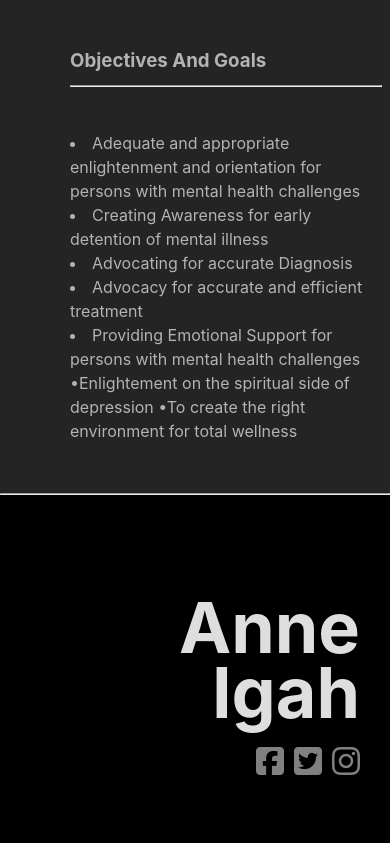
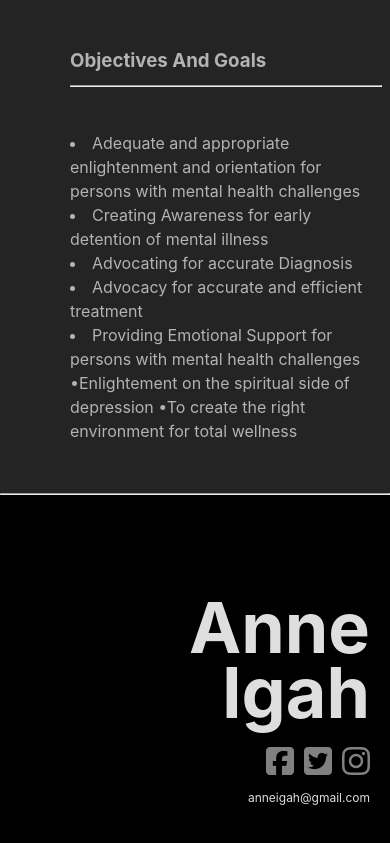
Before and after one commit to Shekinah007/annes-app, a React (Vite) app: page / in a window 390 px wide. Shown: the part 3113-3956 px from the top of the page. Built offline with nearby package versions, Linux system fonts and the light colour scheme.

Commit message:
Actual fix for overflow issue

```diff
--- a/src/App.css
+++ b/src/App.css
@@ -1,5 +1,10 @@
 #root {
   font-size: 16px;
+}
+
+p {
+  margin: 0;
+  padding: 0;
 }
 
 .menu-btn {
@@ -223,18 +228,22 @@ footer {
   padding-block: 100px;
   padding-inline: 100px;
   background-color: black;
-  line-height: 65px;
   height: 50vh;
   width: 100vw;
   box-sizing: border-box;
+  overflow: hidden;
+  display: flex;
+  flex-direction: column;
+  gap: 10px;
 }
 
-footer p {
+footer .name {
   font-size: 70px;
   font-weight: bolder;
+  line-height: 65px;
 }
 
-footer div {
+footer .text {
   display: flex;
   justify-content: flex-end;
   flex-wrap: wrap;
@@ -297,7 +306,11 @@ footer a:hover {
   }
 
   footer {
-    padding-inline: 30px;
+    padding-inline: 20px;
   }
 
 }
+
+.email {
+  font-size: 12px;
+}
--- a/src/App.jsx
+++ b/src/App.jsx
@@ -147,13 +147,16 @@ function App() {
       </div>
       <hr />
       <footer id="contact">
-        <p className='animate head-left'>Anne</p>
-        <p className='animate head-right'>Igah</p>
+        <div className='name'>
+          <p className='animate head-left'>Anne</p>
+          <p className='animate head-right'>Igah</p>
+        </div>
         <div className='animate text'>
           <a href="#"><i className="fa fa-2x fa-facebook-square"></i></a>
           <a href="#"><i className="fa fa-2x fa-twitter-square"></i></a>
           <a href="#"><i className="fa fa-2x fa-instagram"></i></a>
         </div>
+        <p className="email">anneigah@gmail.com</p>
       </footer>
       {bookModal && <Book hanldeModal={buyBook} />}
     </>
--- a/src/components/menu.css
+++ b/src/components/menu.css
@@ -5,6 +5,7 @@
 }
 
 .menu {
+    box-sizing: border-box;
     display: flex;
     flex-direction: column;
     gap: 0px;
```
